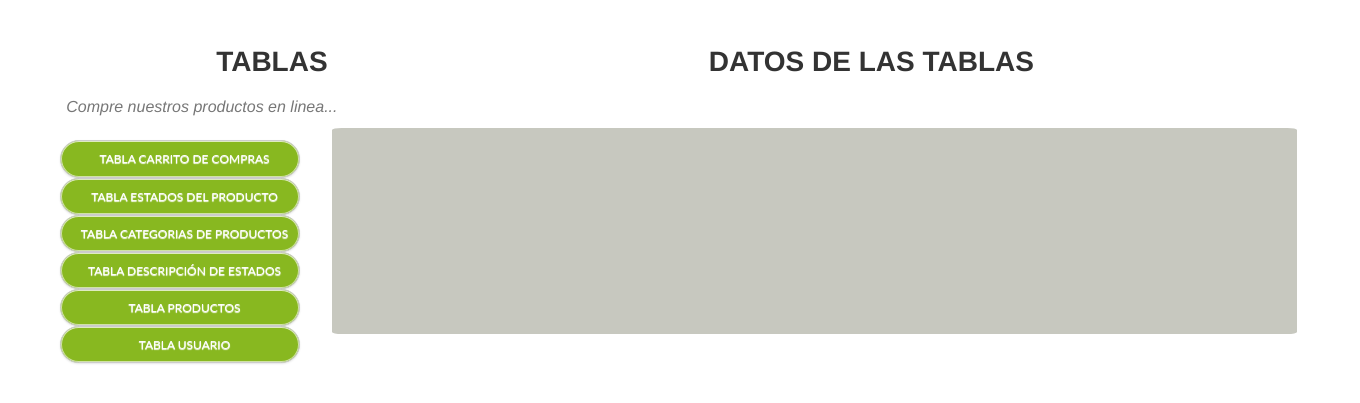
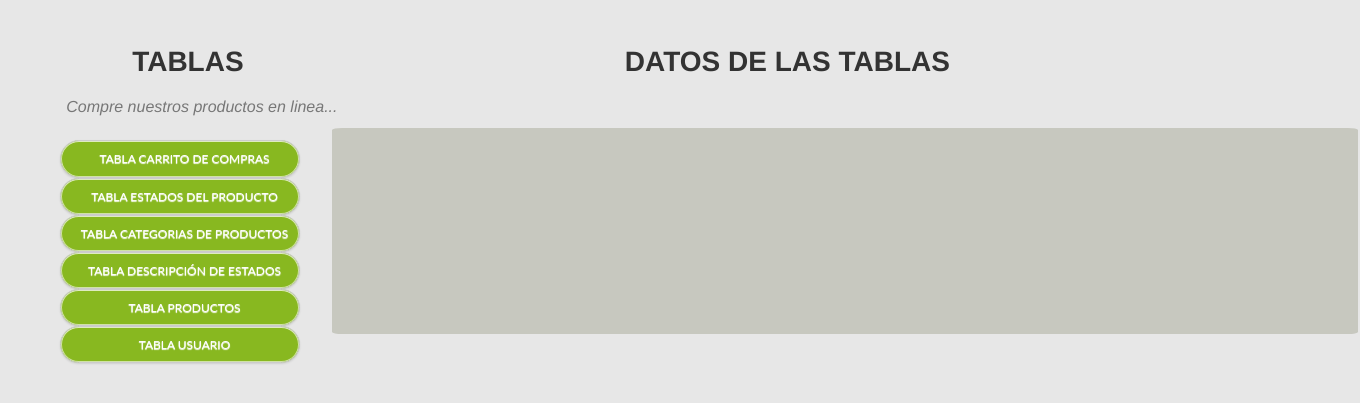
Before and after one commit to rploaiza/Carrito_de_compras, a PHP site: page /Carrito_de_compras/administrador.php in a window 1360 px wide. Shown: the part 159-562 px from the top of the page. Run offline with PHP 8.4, Linux system fonts and the light colour scheme; the visitor is signed in with stand-in values (Sample User, id 1); data comes from the database, SQL or seed files in the repository; some libraries are stand-ins or nearby versions.

Commit message:
Update administrador.php

```diff
--- a/Online/administrador.php
+++ b/Online/administrador.php
@@ -84,13 +84,13 @@ if (isset($_SESSION['usuario'])){
         h4   {
             margin-top: 2em;
             font-size: 2em;
-            margin-left: 5em;
+            margin-left: -1em;
 
         }
         aside#modulos2 {
           display: inline-block;
   background-color: #C7C8BF;
-  width: 111%;
+  width: 118%;
   margin-right: 2em;
   margin-left: -4%;
   border-radius: 1%;
@@ -128,6 +128,7 @@ a {
 
   </style>
 </head>
+<body style="background-color:rgb(231, 231, 231);">
 <body>
    <nav class="navbar navbar-default navbar-fixed-top">
     <!-- Brand and toggle get grouped for better mobile display -->
```
